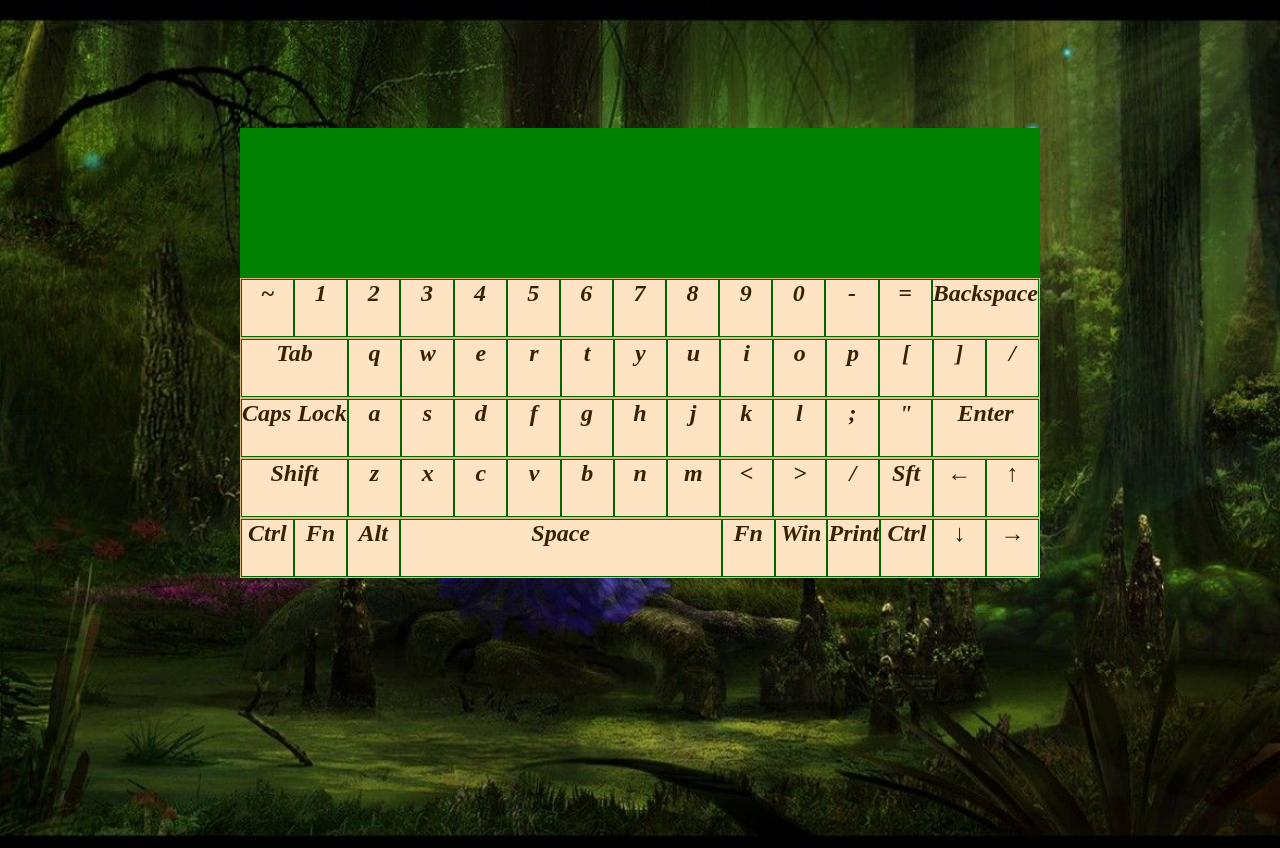
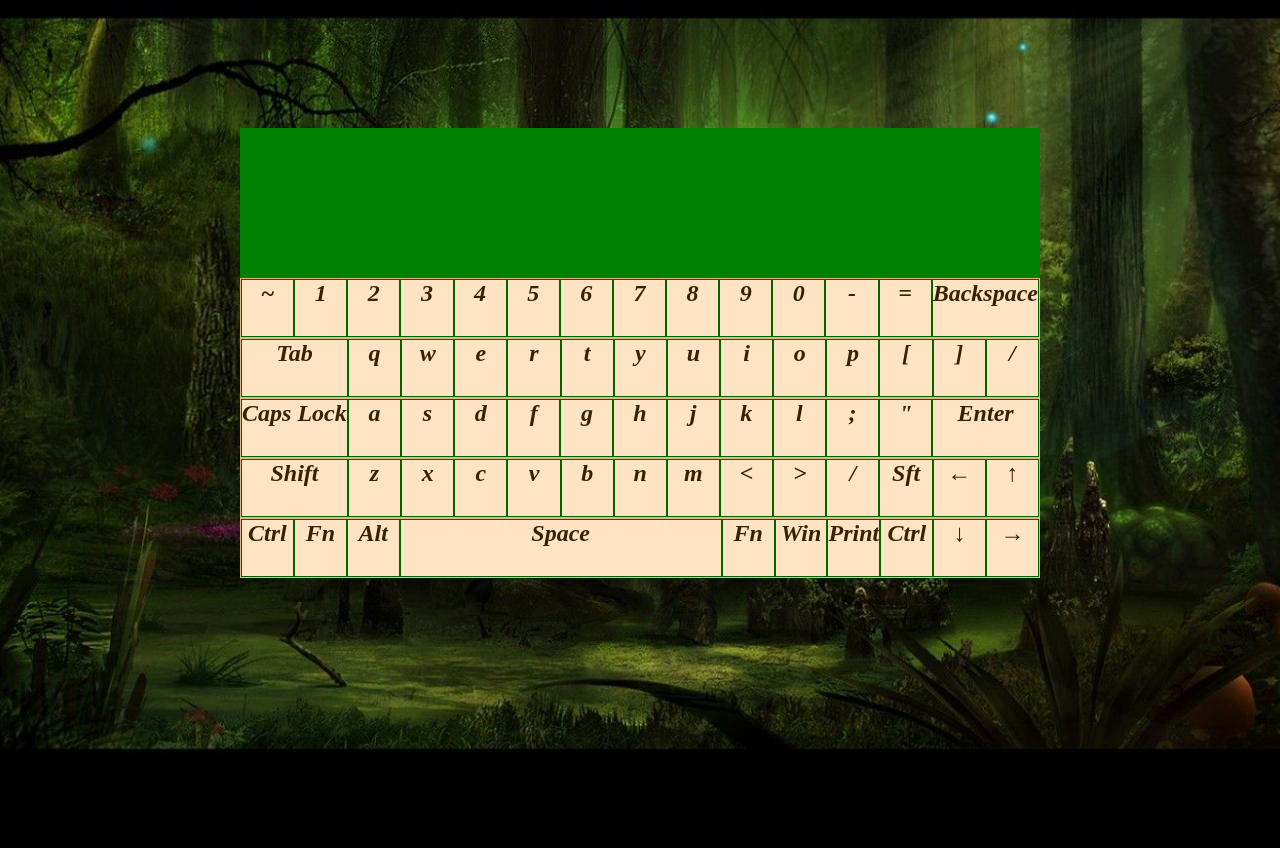
Before and after one commit to DaryaYa/codejam-virtual-keyboard, a website: page index.html in a window 1280 px wide. After the commit the page ends 800 px from the top, so only its background shows below. Drawn offline with Linux system fonts and the light colour scheme.

Commit message:
second round

```diff
--- a/style.css
+++ b/style.css
@@ -10,8 +10,8 @@ body {
     color: darkblue;
     font-weight: 900;
     font-style: italic;
-    height: 90vh;
-    background: center / cover no-repeat url('bg.jpg');
+    height: 79vh;
+    background:black center / cover no-repeat url('bg.jpg');
 }
 
 .input {
```
Also changed, not shown: star1.png (added).
